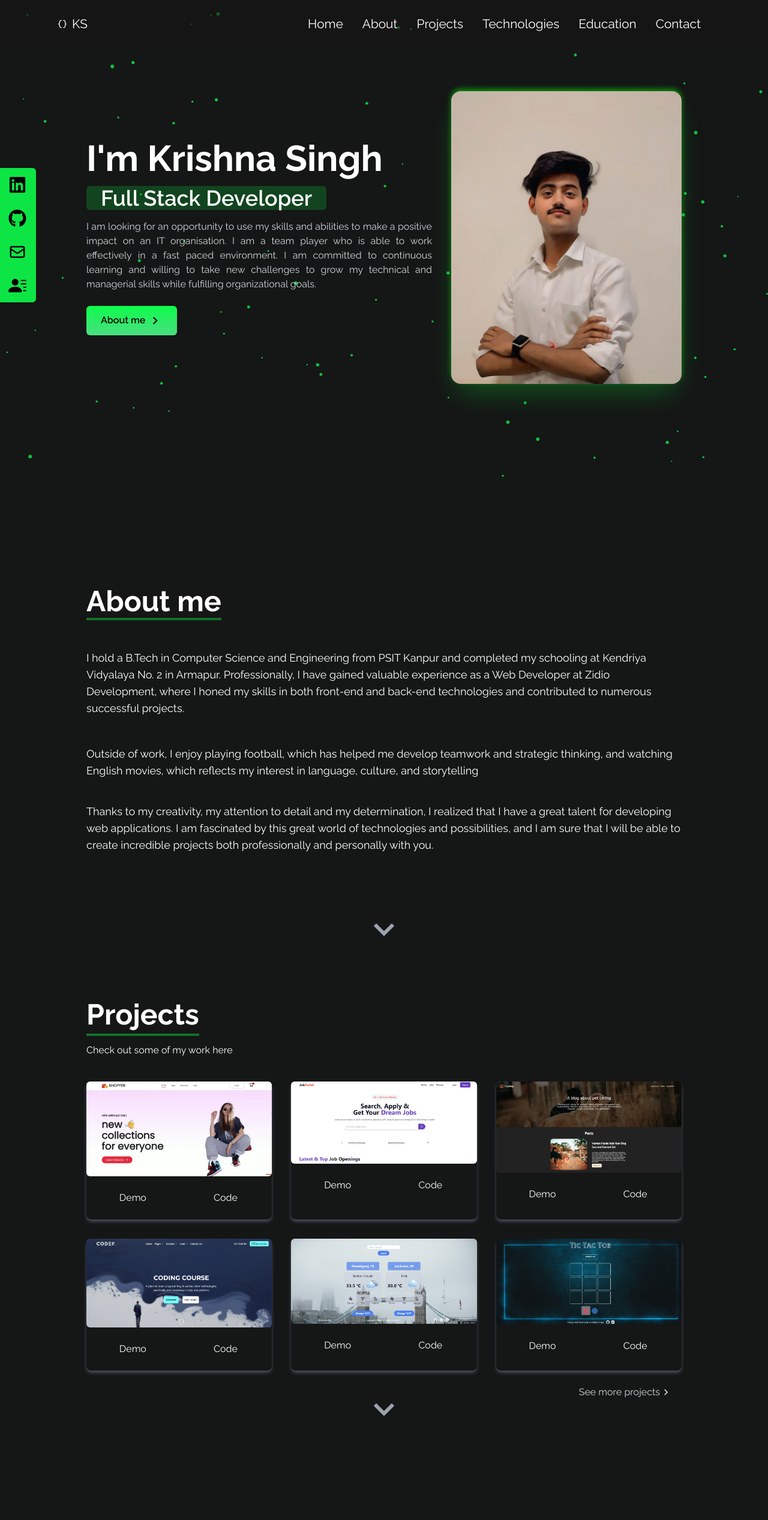
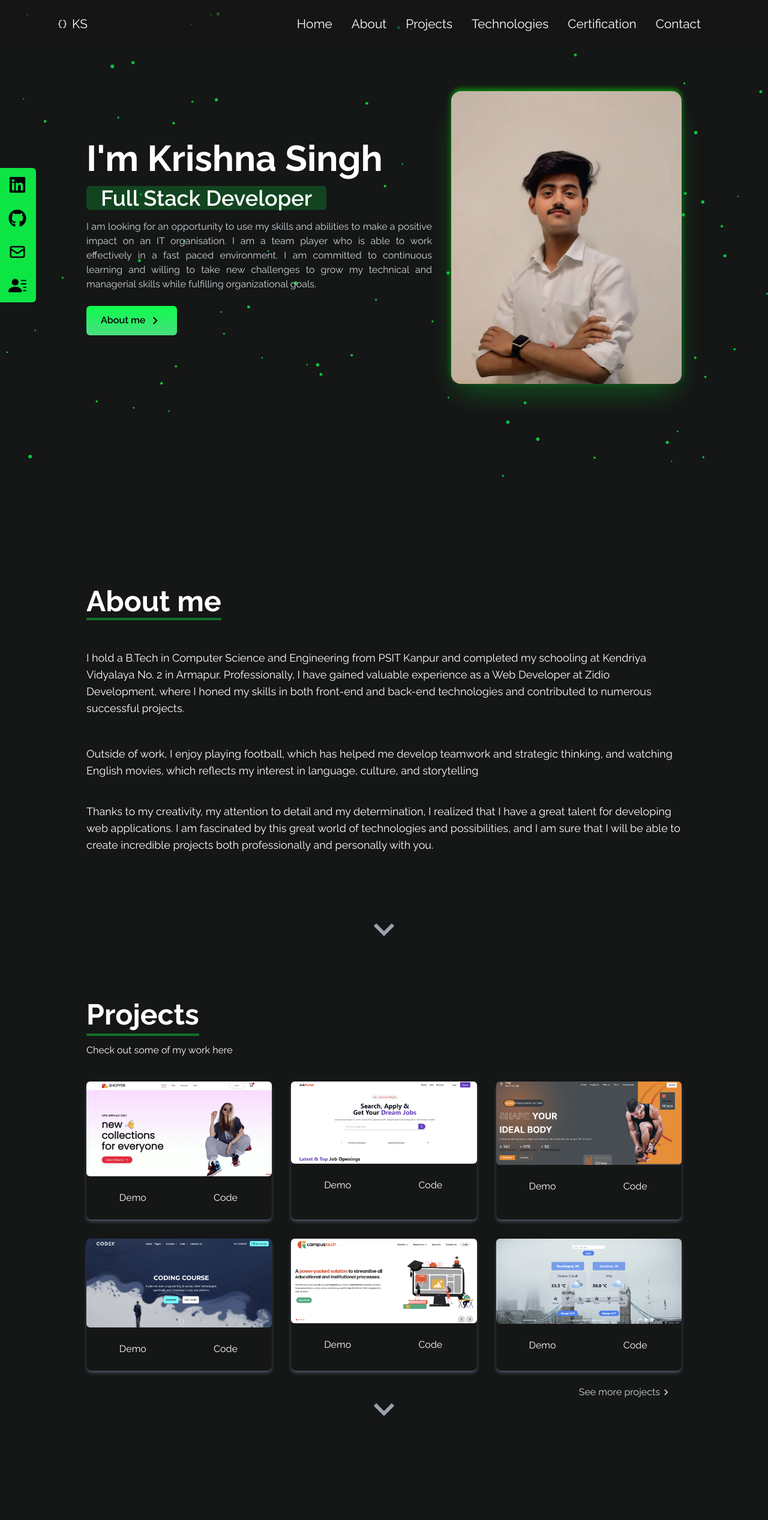
Before and after one commit to singhkrishna01/Talent-Showcase-Space, a React (Vite) app: page / in a window 1280 px wide. Shown: the top 2534 px of the page at 60% size. Built offline with nearby package versions, Linux system fonts and the light colour scheme.

Commit message:
Add Some Projects

```diff
--- a/src/components/pages/AllProjects-comps/AllProjects.jsx
+++ b/src/components/pages/AllProjects-comps/AllProjects.jsx
@@ -19,9 +19,9 @@ const AllProjects = () => {
         },
         {
             id: 3,
-            src: "/images/projectsImages/dogsblog.webp",
-            demo: 'https://barking-blogs.netlify.app/',
-            code: 'https://github.com/singhkrishna01/Barking-Blog'
+            src: "/images/projectsImages/fitness.png",
+            demo: '',
+            code: 'https://github.com/singhkrishna01/The-Fit-Club'
         },
         {
             id: 4,
@@ -31,37 +31,43 @@ const AllProjects = () => {
         },
         {
             id: 5,
+            src: "/images/projectsImages/campustech.png",
+            demo: 'https://grapdes-campustech.netlify.app/',
+            code: 'https://github.com/singhkrishna01/Campus-Tech-Site'
+        },
+        {
+            id: 6,
             src: "/images/projectsImages/Weather.png",
             demo: 'https://whiz-weather.netlify.app/',
             code: 'https://github.com/singhkrishna01/Weather-Whiz'
         },
         {
 
-            id: 6,
+            id: 7,
             src: "/images/projectsImages/front.png",
             demo: 'https://strategic-grid.netlify.app/',
             code: 'https://github.com/singhkrishna01/Strategic-Grid'
         },
         {
-            id: 7,
+            id: 8,
             src: todomachine,
             demo: '',
             code: 'https://github.com/singhkrishna01/TO-DO-MACHINE'
         },
         {
-            id: 8,
+            id: 9,
             src: "/images/projectsImages/age.png",
             demo: 'https://age-quantify.netlify.app/',
             code: 'https://github.com/singhkrishna01/Age-Calculator'
         },
         {
-            id: 9,
+            id: 10,
             src: "/images/projectsImages/calc.png",
             demo: 'https://ks-calculator.vercel.app/',
             code: 'https://github.com/singhkrishna01/CalcBot'
         },
         {
-            id: 10,
+            id: 11,
             src: "/images/projectsImages/buzz.png",
             demo: 'https://buzzblink.netlify.app/',
             code: 'https://github.com/singhkrishna01/Social-Media-Networking'
--- a/src/components/pages/homepage-comps/CertificateSlider.jsx
+++ b/src/components/pages/homepage-comps/CertificateSlider.jsx
@@ -52,11 +52,11 @@ const CertificateSlider = ({ certificates }) => {
 
 
     return (
-        <section name='Education' className='relative w-full h-unset md:h-screen text-white'>
+        <section name='Certification' className='relative w-full h-unset md:h-screen text-white'>
             <div className='max-w-screen-lg p-4 mx-auto flex flex-col justify-center w-full h-full'>
 
                 <div className='mb-2'>
-                    <h2 className='text-4xl font-bold inline border-b-4 border-primary-color/40 sm:text-5xl pb-1'>Education</h2>
+                    <h2 className='text-4xl font-bold inline border-b-4 border-primary-color/40 sm:text-5xl pb-1'>Certification</h2>
                     <p className='py-6'>Check out some of my certificates</p>
                 </div>
 
--- a/src/components/pages/homepage-comps/Navbar.jsx
+++ b/src/components/pages/homepage-comps/Navbar.jsx
@@ -23,7 +23,7 @@ const Navbar = () => {
         },
         {
             id: 5,
-            link: "Education"
+            link: "Certification"
         },
         {
             id: 6,
--- a/src/components/pages/homepage-comps/Techs.jsx
+++ b/src/components/pages/homepage-comps/Techs.jsx
@@ -116,7 +116,7 @@ const Techs = () => {
       </div>
 
       <ScrollLink
-        to="Education"
+        to="Certification"
         smooth
         duration={500}
         className="absolute bottom-2 -left-full md:left-1/2 md:-translate-x-1/2 cursor-pointer hover:text-primary-color"
--- a/src/utils/constants.js
+++ b/src/utils/constants.js
@@ -20,13 +20,13 @@ const projects = [
   },
   {
     id: 3,
-    title: "Dogs Blog",
+    title: "The Fit Club",
     description:
-      "DogsBlog is a page for dog lovers where you can find some articles with relevant information about the care of these beautiful animals.",
-    technologies: "Javascript, HTML5, CSS3",
-    src: "/images/projectsImages/dogsblog.webp",
-    demo: "https://barking-blogs.netlify.app/",
-    code: "https://github.com/singhkrishna01/Barking-Blog",
+      "The Fit Club is a sleek, front-end fitness platform with an engaging UI, showcasing workout plans, trainers, and membership details. It delivers a seamless user experience with a responsive and modern design.",
+    technologies: "React JS, Javascript, HTML5, CSS3",
+    src: "/images/projectsImages/fitness.png",
+    demo: "",
+    code: "https://github.com/singhkrishna01/The-Fit-Club",
   },
   {
     id: 4,
@@ -38,8 +38,19 @@ const projects = [
     demo: "https://codex-reactjs.netlify.app/",
     code: "https://github.com/singhkrishna01/Codex-React-Page",
   },
+
   {
     id: 5,
+    title: "Campus Tech",
+    description:
+      "Campus Tech is a sleek front-end platform showcasing campus innovations, tech events, and resources with a smooth, responsive UI.",
+    technologies: "React JS, BootStrap, Javascript, HTML5, CSS3",
+    src: "/images/projectsImages/campustech.png",
+    demo: "https://grapdes-campustech.netlify.app/",
+    code: "https://github.com/singhkrishna01/Campus-Tech-Site",
+  },
+  {
+    id: 6,
     title: "Weather Whiz",
     description:
       "An application to know the weather in your current location in degrees Celsius or degrees Fahrenheit. You can also search for the weather in other cities around the world.",
@@ -48,16 +59,6 @@ const projects = [
     demo: "https://whiz-weather.netlify.app/",
     code: "https://github.com/singhkrishna01/Weather-Whiz",
   },
-  {
-    id: 6,
-    title: "Strategic-Grid",
-    description:
-      "Strategic-Grid elevates classic tic-tac-toe with advanced AI strategies and a sleek, user-friendly interface for an enhanced gameplay experience.",
-    technologies: "Javascript, React, HTML5, CSS3",
-    src: "/images/projectsImages/front.png",
-    demo: "https://strategic-grid.netlify.app/",
-    code: "https://github.com/singhkrishna01/Strategic-Grid",
-  },
 ];
 
 export default projects;
```
Also changed, not shown: public/images/projectsImages/campustech.png (added), public/images/projectsImages/fitness.png (added).
